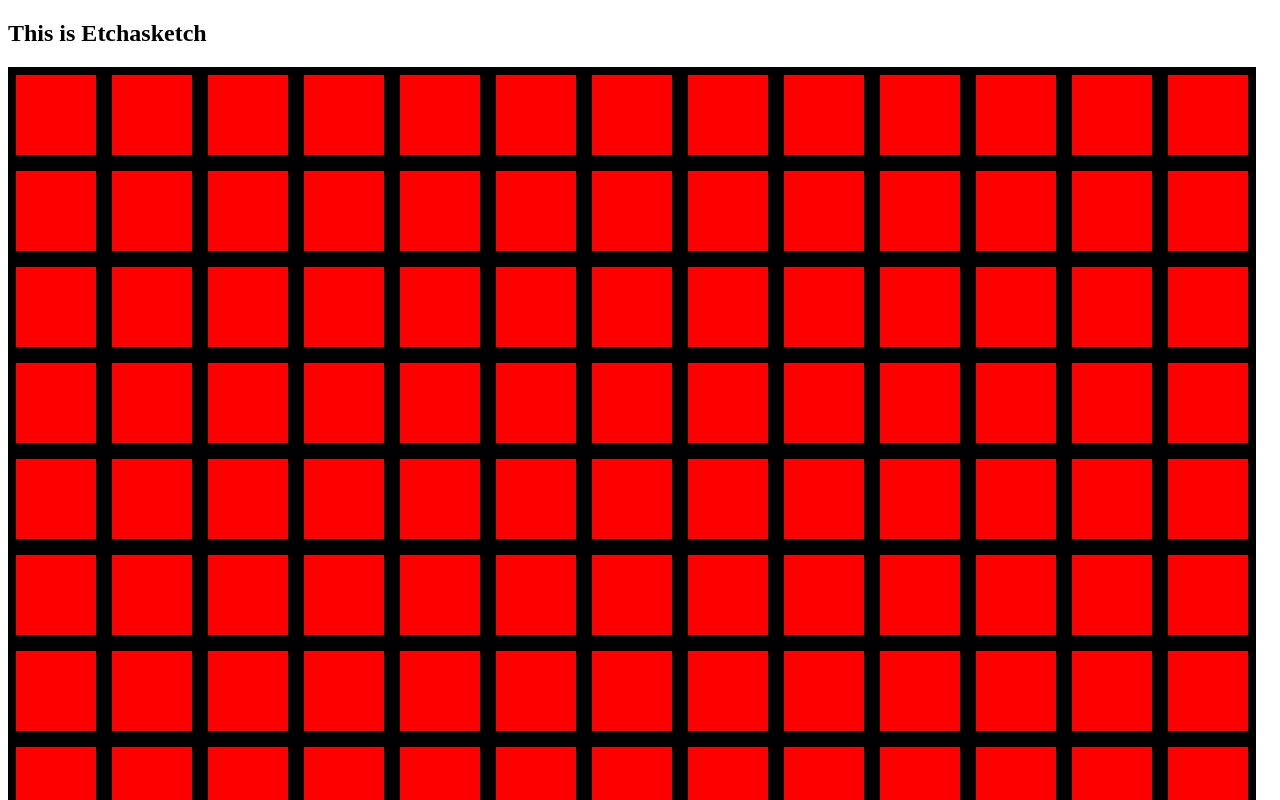
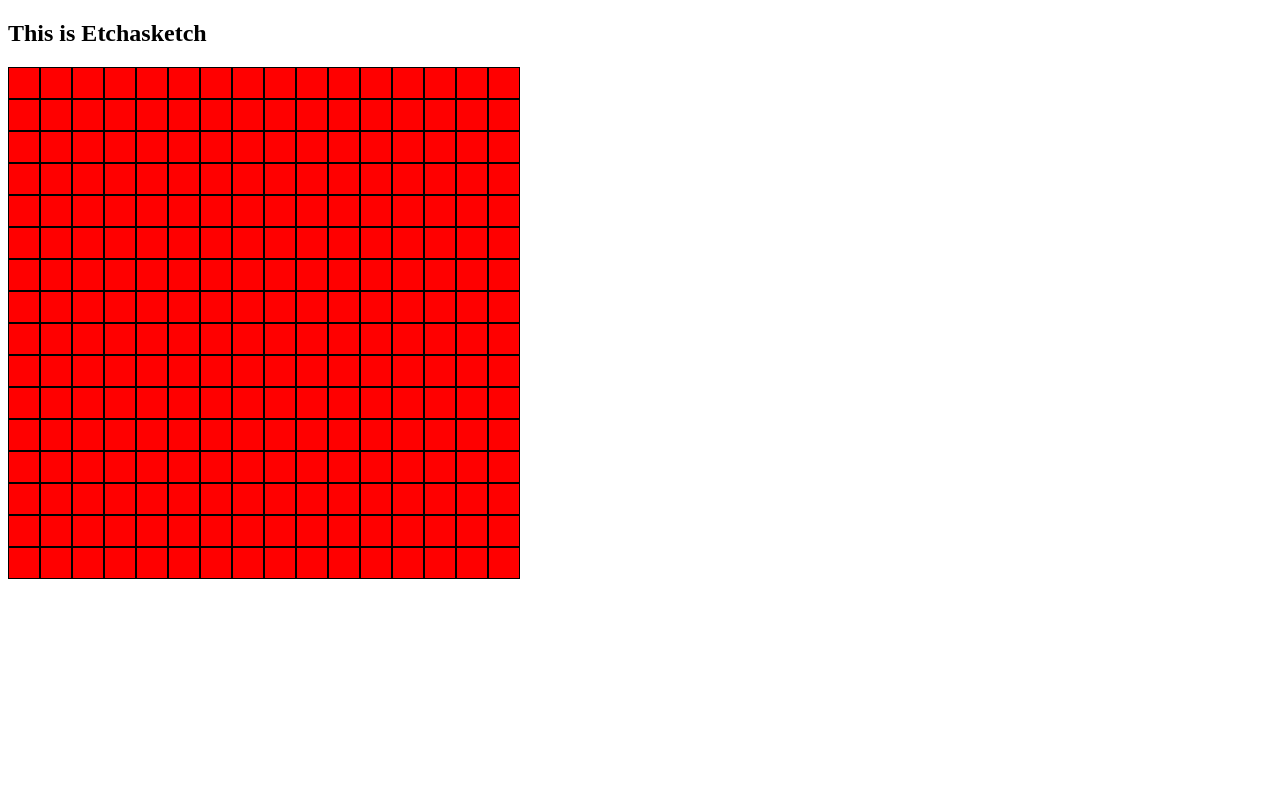
Before and after one commit to ziggibot/Etchasketch, a plain HTML site: page index.html in a window 1280 px wide. Shown: the top 800 px of the page. Drawn offline with Linux system fonts and the light colour scheme.

Commit message:
set up grid

```diff
--- a/css/style.css
+++ b/css/style.css
@@ -1,4 +1,7 @@
 .grid_container {
     display: flex;
     flex-wrap: wrap;
+    height: 32rem;
+    width: 32rem;
+    box-sizing: border-box;
 }
--- a/js/script.js
+++ b/js/script.js
@@ -1,12 +1,14 @@
 const gridContainer = document.querySelector('#grid_container');
 
-for (i = 0; i <= 256; i++) {
+for (i = 0; i < 256; i++) {
     let divGrid = document.createElement('div');
 
-    divGrid.style.width = "5rem";
-    divGrid.style.height = "5rem";
     divGrid.style.backgroundColor = "red";
-    divGrid.style.border = "solid black 0.5em";
+    divGrid.style.height = "2rem";
+    divGrid.style.width = "2rem";
+    divGrid.style.border = "0.1rem solid black";
+    divGrid.style.boxSizing = "border-box";
+
 
     gridContainer.appendChild(divGrid);
 }
```
